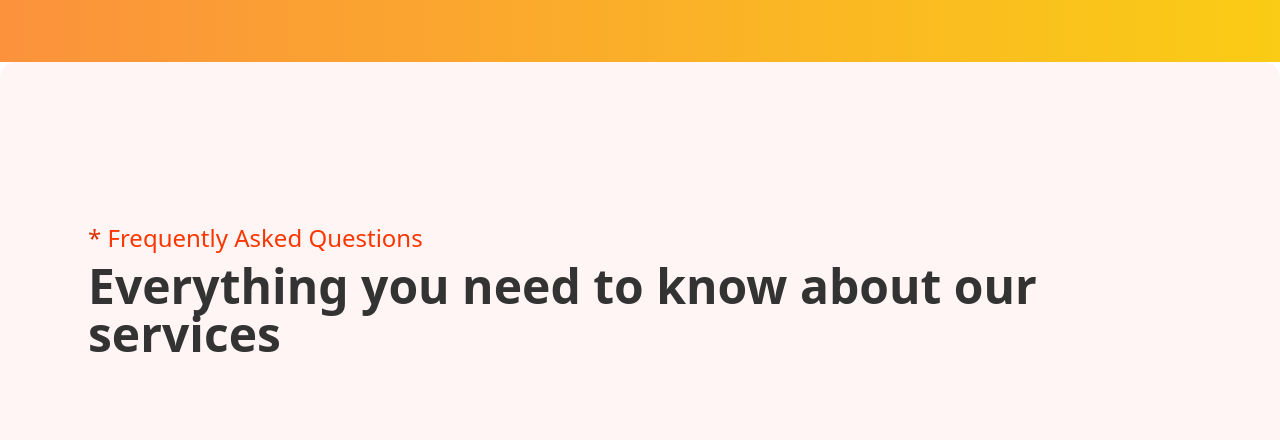
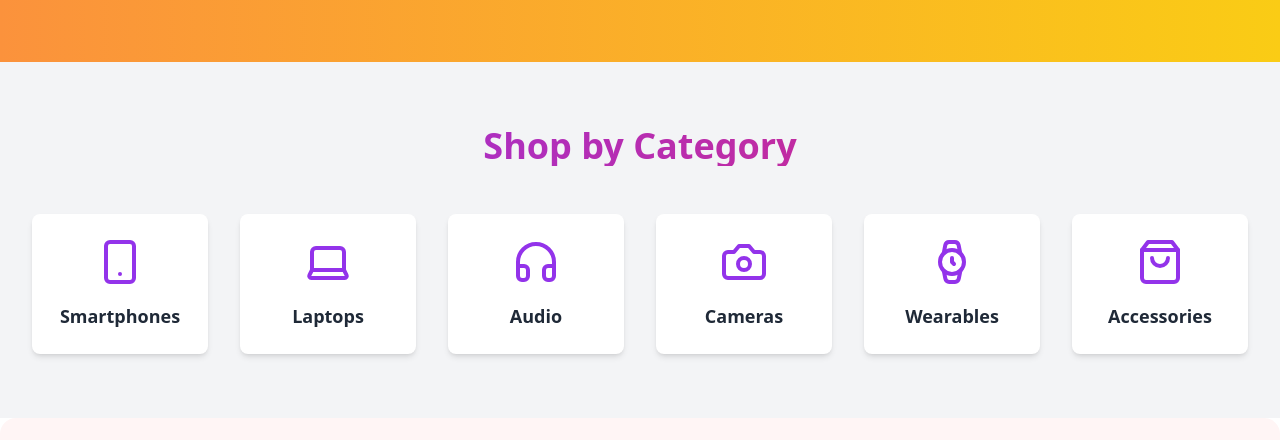
Before and after one commit to Forhad96/BuyBazaar-client, a React (Vite) app: page / in a window 1280 px wide. Shown: the part 904-1344 px from the top of the page. Built offline with nearby package versions, Linux system fonts and the light colour scheme; grey boxes are pictures that could not be loaded.

Commit message:
feat:add categories section ui

```diff
--- /dev/null
+++ b/src/components/category/CategorySection.tsx
@@ -0,0 +1,60 @@
+import { useState, useEffect } from 'react'
+import { Smartphone, Laptop, Headphones, Camera, Watch, ShoppingBag } from 'lucide-react'
+import { Link } from 'react-router-dom';
+
+type Category = {
+  name: string;
+  icon: React.ElementType;
+  slug: string;
+}
+
+const iconMap: { [key: string]: React.ElementType } = {
+  Smartphone,
+  Laptop,
+  Headphones,
+  Camera,
+  Watch,
+  ShoppingBag
+}
+
+export default function CategoriesSection() {
+  const [categories, setCategories] = useState<Category[]>([])
+
+  useEffect(() => {
+    // In a real application, this would be an API call
+    const fetchCategories = async () => {
+      // Simulating an API response
+      const response = [
+        { name: 'Smartphones', icon: 'Smartphone', slug: 'smartphones' },
+        { name: 'Laptops', icon: 'Laptop', slug: 'laptops' },
+        { name: 'Audio', icon: 'Headphones', slug: 'audio' },
+        { name: 'Cameras', icon: 'Camera', slug: 'cameras' },
+        { name: 'Wearables', icon: 'Watch', slug: 'wearables' },
+        { name: 'Accessories', icon: 'ShoppingBag', slug: 'accessories' },
+      ]
+      setCategories(response.map(cat => ({ ...cat, icon: iconMap[cat.icon] })))
+    }
+
+    fetchCategories()
+  }, [])
+
+  return (
+    <section className="py-16 bg-gray-100">
+      <div className="container mx-auto px-4 sm:px-6 lg:px-8">
+        <h2 className="text-4xl font-bold text-center mb-12 bg-gradient-to-r from-purple-600 to-pink-600 text-transparent bg-clip-text">
+          Shop by Category
+        </h2>
+        <div className="grid grid-cols-2 sm:grid-cols-3 md:grid-cols-6 gap-8">
+          {categories.map((category) => (
+            <Link key={category.slug} to={`/categories/${category.slug}`}>
+              <div className="flex flex-col items-center justify-center p-6 bg-white rounded-lg shadow-md hover:shadow-lg transition-all duration-300 transform hover:-translate-y-1 cursor-pointer">
+                {category.icon && <category.icon className="w-12 h-12 mb-4 text-purple-600" />}
+                <span className="text-lg font-semibold text-gray-800">{category.name}</span>
+              </div>
+            </Link>
+          ))}
+        </div>
+      </div>
+    </section>
+  )
+}
--- a/src/pages/Home.tsx
+++ b/src/pages/Home.tsx
@@ -2,12 +2,15 @@ import Banner from "../components/banner/Banner";
 import Testimonial from "../components/Testimonial/Testimonial";
 import FAQSection from "../components/faqSection/FaqSection";
 import FlashSaleSection from "../components/FlashSale/FlashSaleSection";
+import CategoriesSection from "../components/category/CategorySection";
 
 const Home = () => {
   return (
     <div>
       <Banner />
       <FlashSaleSection/>
+
+      <CategoriesSection/>
       <FAQSection />
 
       <Testimonial />
```
